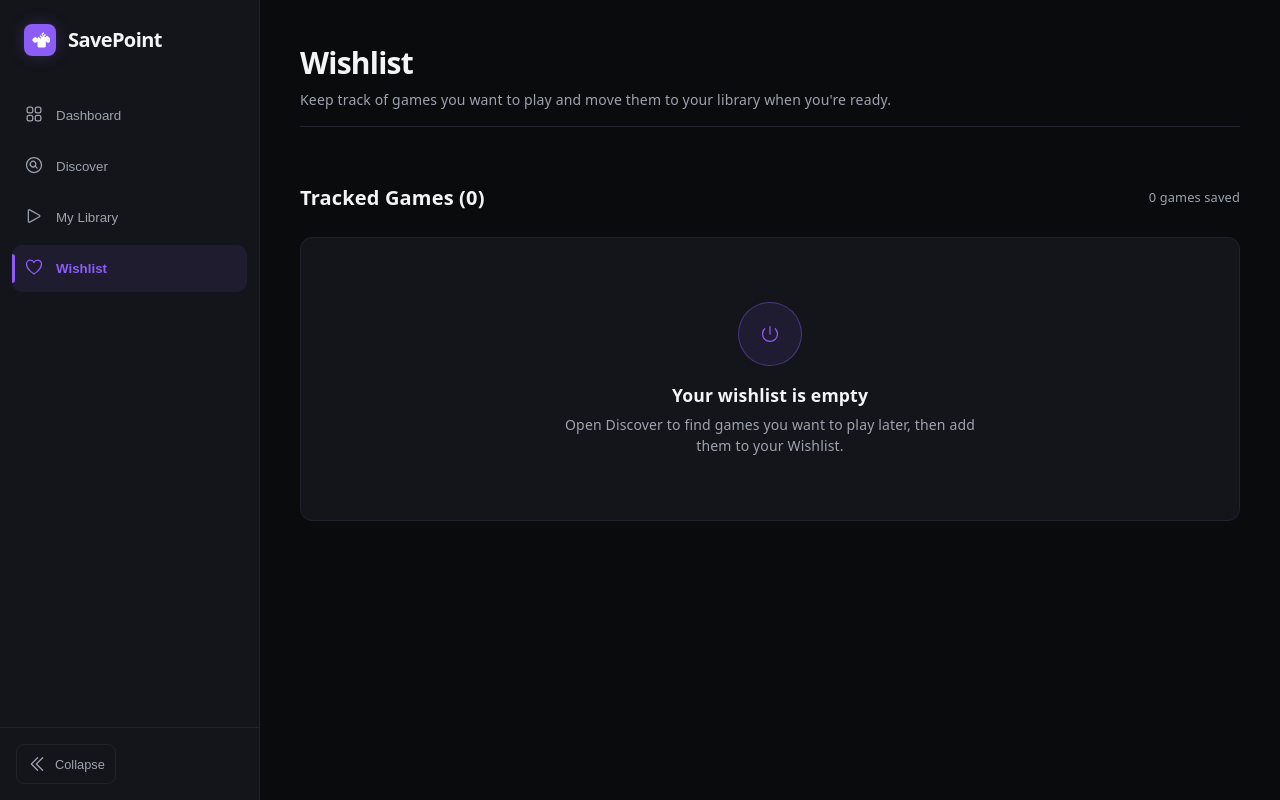
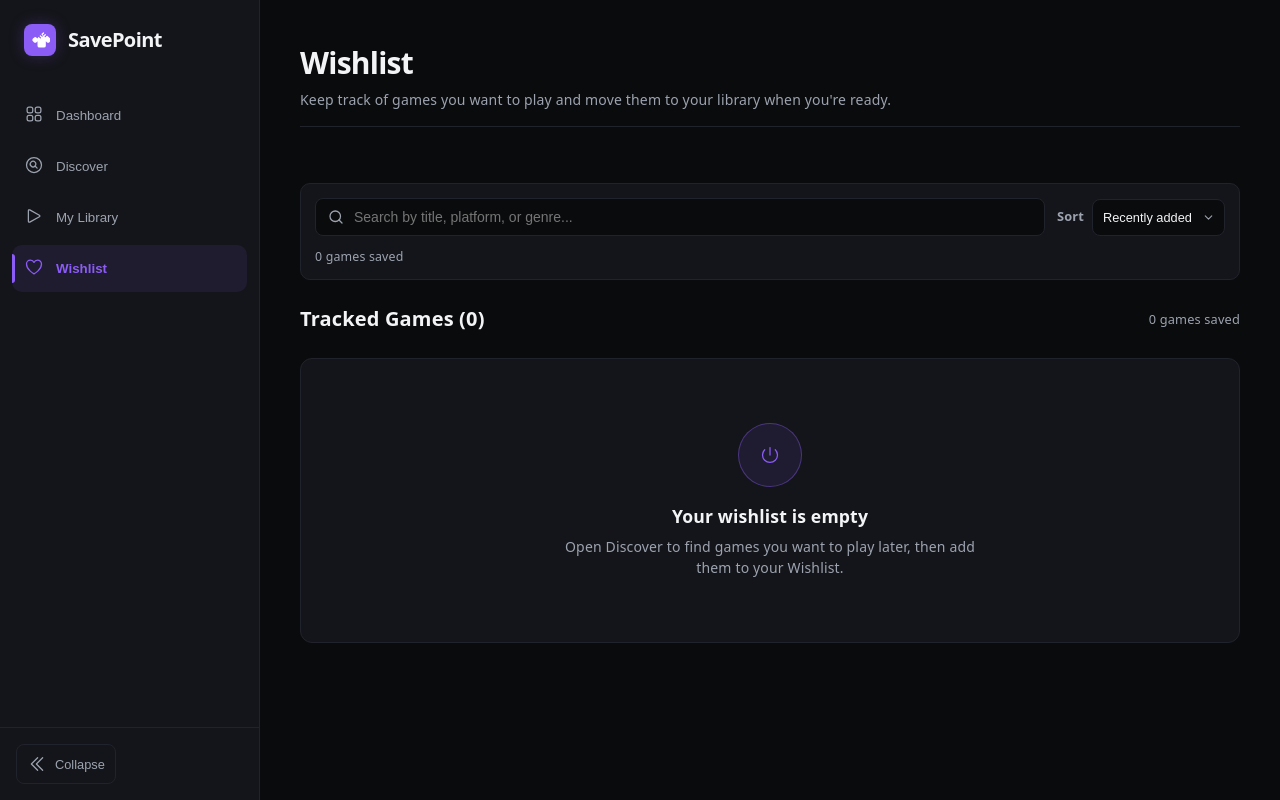
Before and after one commit to KyleDomSar/SavePoint, a React (Vite) app: page / in a window 1280 px wide. Both pictures are taken after a click on the button "Wishlist". Built offline with nearby package versions, Linux system fonts and the light colour scheme.

Commit message:
feat: add wishlist search and sorting

```diff
--- a/src/views/WishlistView.jsx
+++ b/src/views/WishlistView.jsx
@@ -1,13 +1,41 @@
+import { useState } from 'react';
 import PageHeader from '../components/PageHeader';
 import GameCard from '../components/GameCard';
 import EmptyState from '../components/EmptyState';
+import CollectionToolbar from '../components/CollectionToolbar';
 import { useCollection } from '../contexts/useCollection';
 
 const WishlistView = () => {
   const { items, updateGameStatus, removeGame, storageError } = useCollection();
-  const wishlistGames = items
-    .filter((game) => game.status === 'wishlist')
-    .sort((a, b) => (b.addedAt || 0) - (a.addedAt || 0));
+  const [searchTerm, setSearchTerm] = useState('');
+  const [sortBy, setSortBy] = useState('recent');
+  const allWishlistGames = items.filter((game) => game.status === 'wishlist');
+  const query = searchTerm.trim().toLocaleLowerCase();
+
+  const wishlistGames = allWishlistGames
+    .filter((game) => {
+      const genreText = Array.isArray(game.genres)
+        ? game.genres.map((genre) => typeof genre === 'string' ? genre : genre?.name || '').join(' ')
+        : '';
+      const searchableText = [game.title, game.platform, genreText]
+        .filter(Boolean)
+        .join(' ')
+        .toLocaleLowerCase();
+      return searchableText.includes(query);
+    })
+    .sort((a, b) => {
+      const addedDifference = (Number(b.addedAt) || 0) - (Number(a.addedAt) || 0);
+      if (sortBy === 'title') {
+        return String(a.title || '').localeCompare(String(b.title || ''), undefined, { sensitivity: 'base' });
+      }
+      if (sortBy === 'rating') {
+        return ((Number(b.personalRating) || 0) - (Number(a.personalRating) || 0)) || addedDifference;
+      }
+      if (sortBy === 'playtime') {
+        return ((Number(b.playtimePlayed) || 0) - (Number(a.playtimePlayed) || 0)) || addedDifference;
+      }
+      return addedDifference;
+    });
 
   return (
     <div style={{ display: 'flex', flexDirection: 'column', gap: '24px', width: '100%' }}>
@@ -29,6 +57,16 @@ const WishlistView = () => {
           {storageError}
         </div>
       )}
+
+      <CollectionToolbar
+        searchTerm={searchTerm}
+        onSearchTermChange={setSearchTerm}
+        sortBy={sortBy}
+        onSortByChange={setSortBy}
+        resultCount={wishlistGames.length}
+        totalCount={allWishlistGames.length}
+        itemLabel="games"
+      />
 
       <div style={{ display: 'flex', justifyContent: 'space-between', alignItems: 'center', gap: '12px', flexWrap: 'wrap' }}>
         <h2 style={{ fontSize: '1.25rem', color: 'var(--text-h)', margin: 0 }}>
@@ -92,6 +130,29 @@ const WishlistView = () => {
             />
           ))}
         </div>
+      ) : query && allWishlistGames.length > 0 ? (
+        <div style={{ display: 'flex', flexDirection: 'column', alignItems: 'center', gap: '12px' }}>
+          <EmptyState
+            title="No matching games"
+            description={`No games in your wishlist match "${searchTerm.trim()}". Try another title, platform, or genre.`}
+          />
+          <button
+            type="button"
+            onClick={() => setSearchTerm('')}
+            style={{
+              backgroundColor: 'var(--accent-bg)',
+              border: '1px solid var(--accent-border)',
+              color: 'var(--text-h)',
+              borderRadius: '8px',
+              padding: '9px 14px',
+              fontSize: '0.8rem',
+              fontWeight: '700',
+              cursor: 'pointer'
+            }}
+          >
+            Clear search
+          </button>
+        </div>
       ) : (
         <EmptyState
           title="Your wishlist is empty"
```
